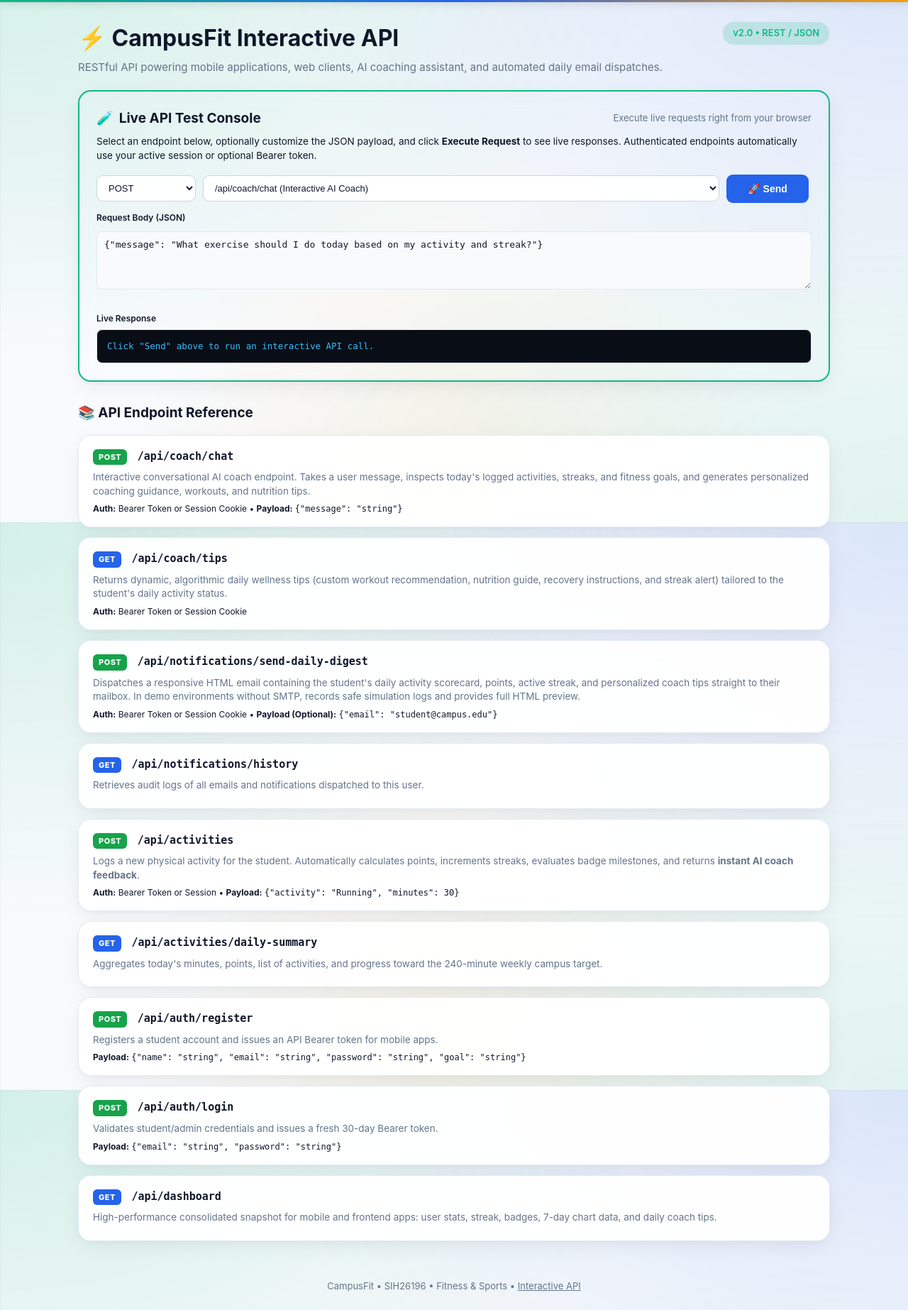
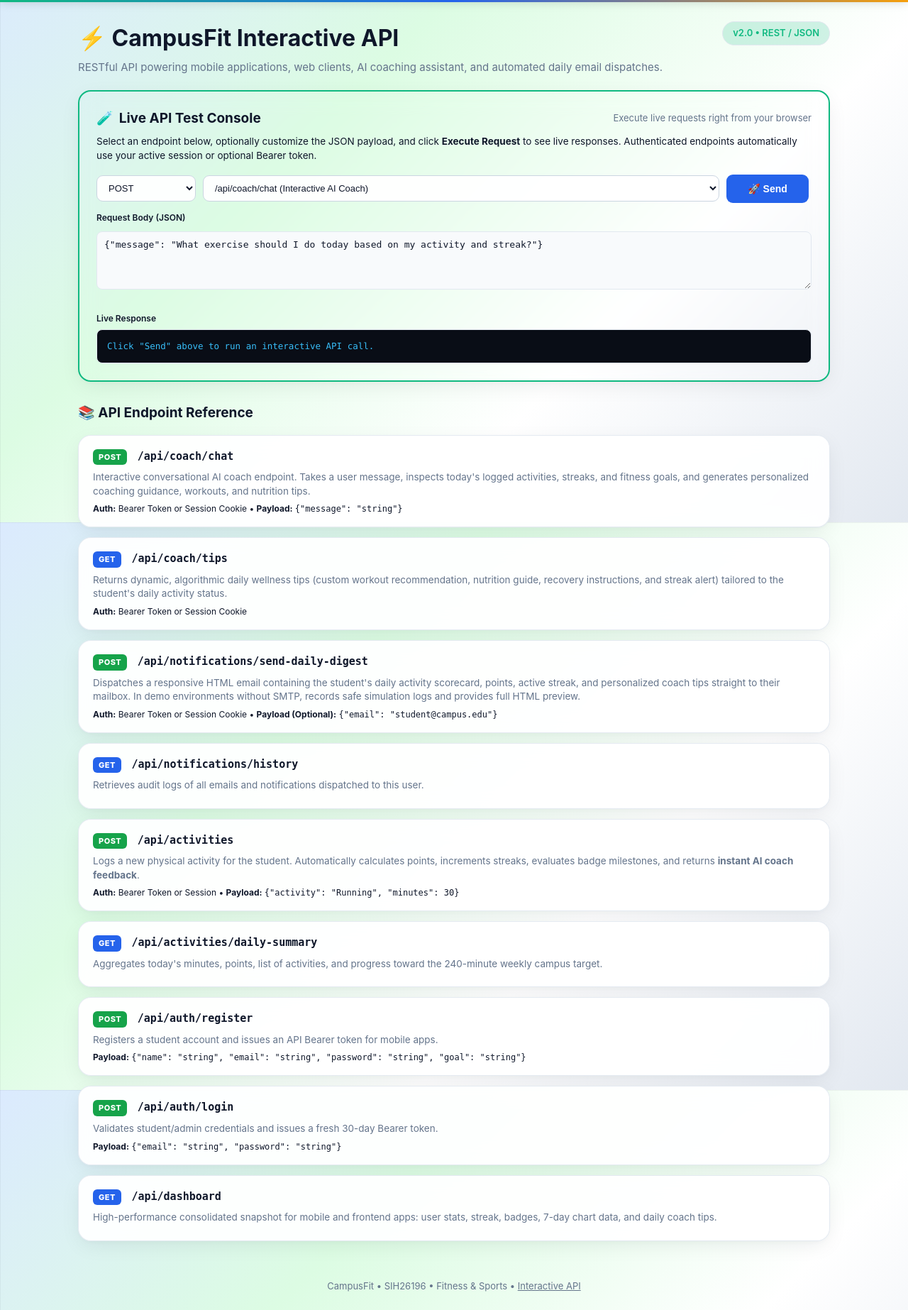
Before and after one commit to Shreyansh3110/campusfit-advance, a Flask app: page /api/docs in a window 1280 px wide. Shown: the part 64-1910 px from the top of the page at 71% size. Run offline with Flask 3, Linux system fonts and the light colour scheme; parts of the project's set-up code (start-up, migrations or seed data) failed here and were passed over; some libraries are stand-ins or nearby versions.

Commit message:
Add files via upload

```diff
--- a/static/style.css
+++ b/static/style.css
@@ -1,10 +1,7 @@
 :root{
   --bg: #f8fafc;
-  --bg-gradient: radial-gradient(at 0% 0%, rgba(16, 185, 129, 0.16) 0px, transparent 50%),
-                 radial-gradient(at 100% 0%, rgba(37, 99, 235, 0.14) 0px, transparent 50%),
-                 radial-gradient(at 50% 100%, rgba(245, 158, 11, 0.08) 0px, transparent 50%),
-                 radial-gradient(at 100% 100%, rgba(16, 185, 129, 0.10) 0px, transparent 50%);
-  --grid-line: rgba(15, 23, 42, 0.04);
+  --bg-gradient: linear-gradient(-45deg, #e2e8f0, #ffffff, #dcfce3, #dbeafe);
+  --grid-line: rgba(15, 23, 42, 0.05);
   --card: rgba(255, 255, 255, 0.94);
   --card-border: rgba(226, 232, 240, 0.9);
   --text: #0f172a;
@@ -27,11 +24,8 @@
 }
 [data-theme="dark"]{
   --bg: #070d18;
-  --bg-gradient: radial-gradient(at 0% 0%, rgba(16, 185, 129, 0.20) 0px, transparent 50%),
-                 radial-gradient(at 100% 0%, rgba(59, 130, 246, 0.20) 0px, transparent 50%),
-                 radial-gradient(at 50% 100%, rgba(245, 158, 11, 0.10) 0px, transparent 50%),
-                 radial-gradient(at 100% 100%, rgba(16, 185, 129, 0.12) 0px, transparent 50%);
-  --grid-line: rgba(255, 255, 255, 0.035);
+  --bg-gradient: linear-gradient(-45deg, #0f172a, #020617, #064e3b, #1e3a8a);
+  --grid-line: rgba(255, 255, 255, 0.05);
   --card: rgba(15, 23, 42, 0.88);
   --card-border: rgba(255, 255, 255, 0.08);
   --text: #f1f5f9;
@@ -62,12 +56,19 @@ body{
     linear-gradient(var(--grid-line) 1px, transparent 1px),
     linear-gradient(90deg, var(--grid-line) 1px, transparent 1px),
     var(--bg-gradient);
-  background-size: 32px 32px, 32px 32px, cover, cover;
+  background-size: 35px 35px, 35px 35px, 400% 400%;
   background-attachment: fixed;
   min-height: 100vh;
   -webkit-font-smoothing: antialiased;
   line-height: 1.5;
   transition: background .2s, color .2s;
+  animation: gradientAnimation 12s ease infinite;
+}
+
+@keyframes gradientAnimation {
+  0% { background-position: 0 0, 0 0, 0% 50%; }
+  50% { background-position: 0 0, 0 0, 100% 50%; }
+  100% { background-position: 0 0, 0 0, 0% 50%; }
 }
 a{color:inherit}
 nav{background:linear-gradient(120deg,var(--nav) 0%, var(--nav) 70%, #0c2748 100%);color:var(--nav-text);padding:14px 5%;display:flex;justify-content:space-between;align-items:center;position:sticky;top:0;z-index:20;box-shadow:0 2px 14px rgba(0,0,0,0.18)}
```
